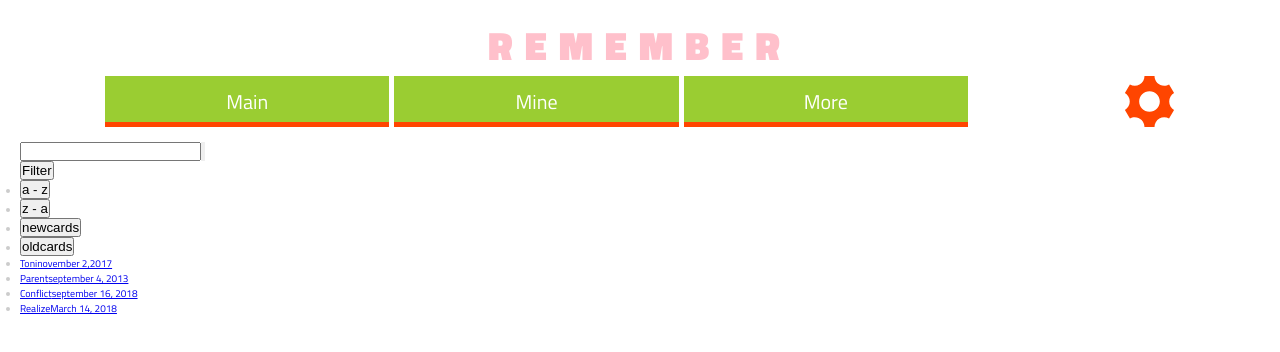
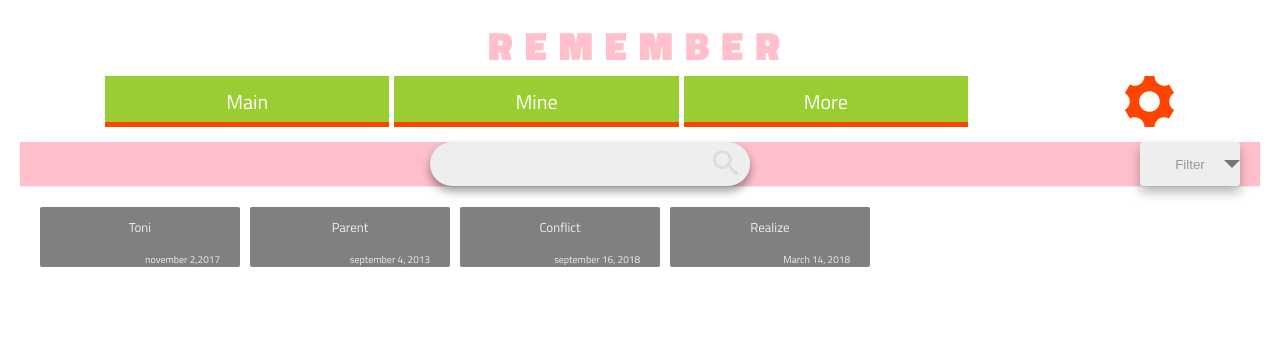
Before and after one commit to NickAMars/Remember, a React (Create React App) app in the folder client/: page /mine in a window 1280 px wide. Shown: the top 352 px of the page. Built offline with nearby package versions, Linux system fonts and the light colour scheme.

Commit message:
adding filter, master and search to main component

```diff
--- a/client/src/style/css/main.css
+++ b/client/src/style/css/main.css
@@ -315,7 +315,8 @@ body {
   width: 30rem;
   perspective: 1000px;
   position: relative;
-  margin-bottom: 2rem; }
+  margin-bottom: 2rem;
+  overflow: hidden; }
   .card__side {
     backface-visibility: hidden;
     height: 100%;
@@ -587,6 +588,177 @@ body {
     .list__date {
       margin-right: 0; } }
 
+.search {
+  min-height: 4.5rem;
+  background-color: pink;
+  width: 100%;
+  display: flex;
+  justify-content: center;
+  font-size: 1.4rem;
+  border-bottom: 1px solid #eee; }
+  @media only screen and (max-width: 500px) {
+    .search {
+      flex-direction: column; } }
+
+.search__name {
+  flex: 0 0 400px;
+  display: flex;
+  margin: 0 auto;
+  position: relative;
+  justify-content: center; }
+  @media only screen and (max-width: 600px) {
+    .search__name {
+      height: 6rem; } }
+  @media only screen and (max-width: 500px) {
+    .search__name {
+      flex: 0 0 40px;
+      margin: 0;
+      margin-bottom: 5px; } }
+  .search__name--input {
+    padding: .96em 1.5em;
+    width: 80%;
+    border-radius: 50px;
+    border: none;
+    font-size: inherit;
+    color: #aaa;
+    background-color: #eee;
+    box-shadow: 0 0.5rem 1rem rgba(0, 0, 0, 0.4);
+    transform: scaleX(1);
+    transition: all 2s; }
+    .search__name--input:hover {
+      transform: scaleX(1.1); }
+    .search__name--input:focus {
+      outline: none; }
+
+.search__name--input:hover + .search__icon-btn {
+  transform: translate(-50%, -50%); }
+
+.search__name--input:focus + .search__icon-btn .search__icon {
+  fill: #ccc; }
+
+.search__name--input:hover + .search__icon-btn .search__icon {
+  fill: #ccc; }
+
+.search__icon-btn {
+  position: absolute;
+  right: 0;
+  top: 50%;
+  transform: translate(-80%, -50%);
+  background-color: #eee;
+  border: none;
+  width: 50px;
+  height: 90%;
+  border-radius: 100px;
+  cursor: pointer;
+  transition: all 2s; }
+  .search__icon-btn:focus {
+    outline: none; }
+
+.search__icon {
+  height: 2.5rem;
+  width: 2.5rem;
+  fill: #ddd;
+  transition: 2s fill; }
+
+.search__icon:active {
+  fill: #000; }
+
+.search__filter {
+  width: 100px;
+  display: flex;
+  justify-content: flex-end;
+  position: relative;
+  z-index: 10; }
+  @media only screen and (max-width: 500px) {
+    .search__filter {
+      height: 6em;
+      align-self: flex-end;
+      margin-bottom: 5px; } }
+
+.search__btn {
+  margin-right: 2rem;
+  flex: 0 0 100px;
+  background-color: #eee;
+  border-radius: 3px;
+  border: none;
+  position: relative;
+  box-shadow: 0 0.6rem 1.2rem rgba(0, 0, 0, 0.3);
+  transition: all .2s;
+  color: #999; }
+  .search__btn:focus, .search__btn:active {
+    outline: none;
+    box-shadow: 0 0.5rem 1rem rgba(0, 0, 0, 0.4); }
+
+.search__btn::before {
+  content: "";
+  position: absolute;
+  bottom: 50%;
+  right: 0;
+  transform: translate(0, 50%);
+  width: 0;
+  height: 0;
+  border-left: 8px solid transparent;
+  border-right: 8px solid transparent;
+  border-top: 8px solid #777; }
+
+.filter__list {
+  position: absolute;
+  top: 60%;
+  background-color: #ccc;
+  list-style: none;
+  margin-top: 1rem;
+  max-height: 200px;
+  width: 100px;
+  transform: scaleY(0);
+  transform-origin: top;
+  transition: all 1s; }
+  .filter__list-item {
+    margin-bottom: 1rem;
+    display: flex;
+    cursor: pointer; }
+  .filter__list-link {
+    border: none;
+    padding: 1rem 2rem;
+    flex: 1;
+    background-color: pink;
+    transition: all 2s; }
+  .filter__list-link:not(:hover) {
+    transform: translateX(-10px); }
+
+.search__filter:hover .filter__list {
+  display: block;
+  transform: scaleY(1); }
+
+.master {
+  padding: 2rem; }
+  .master__container {
+    list-style: none;
+    display: flex;
+    flex-wrap: wrap; }
+  .master__items {
+    display: flex;
+    flex: 0 0 200px;
+    margin-right: 1rem;
+    margin-bottom: 1rem; }
+  .master__links:link, .master__links:visited {
+    flex: 1;
+    color: #eee;
+    text-decoration: none;
+    background-color: grey;
+    height: 6rem;
+    border-radius: 2px;
+    padding: 1em 2em;
+    display: flex;
+    flex-direction: column;
+    position: relative; }
+  .master__title {
+    align-self: center;
+    font-size: 1.3em; }
+  .master__date {
+    position: absolute;
+    right: 20px;
+    bottom: 0; }
+
 .header {
   height: 60vh;
   background-image: linear-gradient(to right bottom, rgba(0, 0, 0, 0.8), rgba(238, 238, 238, 0.3)), url(../../img/disk.jpg);
@@ -665,7 +837,8 @@ body {
 .tool-bar {
   display: flex;
   justify-content: flex-end;
-  position: relative; }
+  position: relative;
+  z-index: 1000; }
   .tool-bar__item {
     background-color: transparent;
     border: none; }
```
Also changed, not shown: client/src/style/scss/main.scss (+5 -3 lines).
